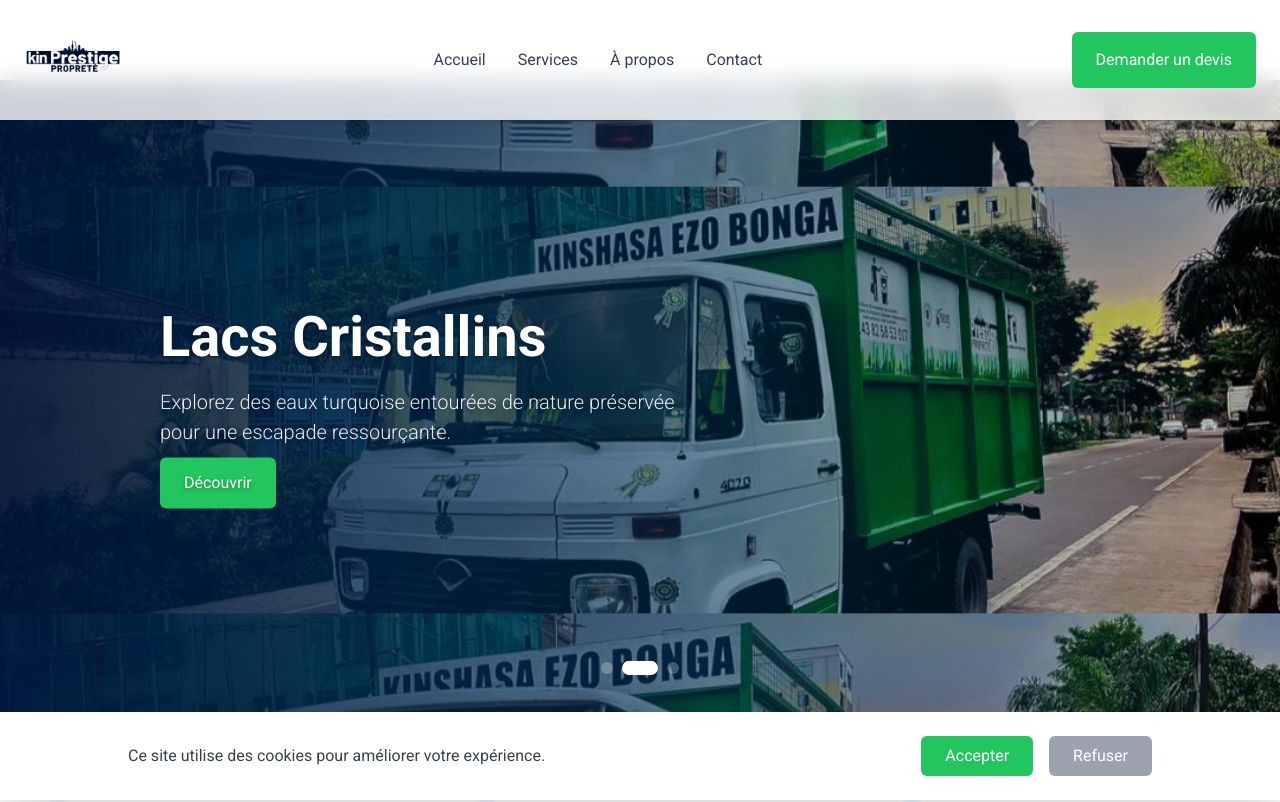
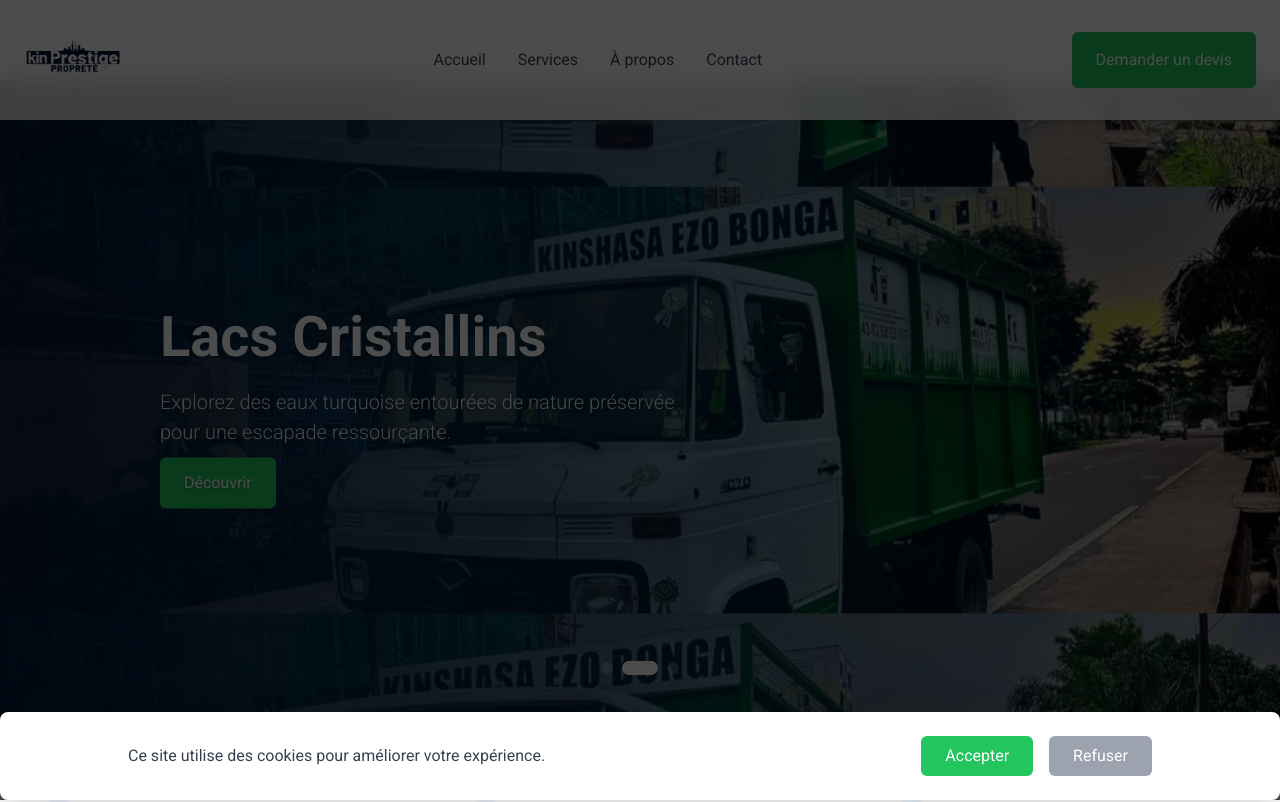
Before and after one commit to Michee-kolony/kinprestige, an Angular app: page /kinprestige/home in a window 1280 px wide. Shown: the top 802 px of the page. Built offline with nearby package versions, Linux system fonts and the light colour scheme.

Commit message:
mises à jour datas

```diff
--- a/src/app/client/home/home.component.html
+++ b/src/app/client/home/home.component.html
@@ -596,30 +596,3 @@
     </div>
   </div>
 </section>
-
-
-<div *ngIf="showCookieModal"
-     class="fixed bottom-0 left-0 w-full bg-white shadow-lg p-6 z-50">
-
-  <div class="max-w-5xl mx-auto flex flex-col md:flex-row items-center justify-between gap-4">
-
-    <p class="text-gray-700">
-      Ce site utilise des cookies pour améliorer votre expérience.
-    </p>
-
-    <div class="flex gap-3">
-      <button
-        (click)="acceptCookies()"
-        class="bg-green-500 text-white px-4 py-2 rounded">
-        Accepter
-      </button>
-
-      <button
-        (click)="refuseCookies()"
-        class="bg-gray-400 text-white px-4 py-2 rounded">
-        Refuser
-      </button>
-    </div>
-
-  </div>
-</div>
--- a/src/app/client/home/home.component.ts
+++ b/src/app/client/home/home.component.ts
@@ -43,26 +43,8 @@
     );
   }
 
-  showCookieModal = false;
-
-ngOnInit() {
-
-  const consent = localStorage.getItem('cookieConsent');
-
-  if (!consent) {
-    this.showCookieModal = true;
-  }
+ngOnInit(): void {
 
 }
 
-acceptCookies() {
-  localStorage.setItem('cookieConsent', 'accepted');
-  this.showCookieModal = false;
 }
-
-refuseCookies() {
-  localStorage.setItem('cookieConsent', 'refused');
-  this.showCookieModal = false;
-}
-
-}
--- a/src/app/client/kinprestige/kinprestige.component.html
+++ b/src/app/client/kinprestige/kinprestige.component.html
@@ -3,3 +3,34 @@
 <router-outlet></router-outlet>
 <app-footer></app-footer>
 </div>
+
+
+<div *ngIf="showCookieModal"
+     class="fixed bottom-0 left-0 w-full bg-white shadow-lg p-6 z-50 rounded-lg">
+
+  <div class="max-w-5xl mx-auto flex flex-col md:flex-row items-center justify-between gap-4">
+
+    <p class="text-gray-700">
+      Ce site utilise des cookies pour améliorer votre expérience.
+    </p>
+
+    <div class="flex gap-3">
+      <button
+        (click)="acceptCookies()"
+        class="bg-green-500 text-white px-4 py-2 rounded">
+        Accepter
+      </button>
+
+      <button
+        (click)="refuseCookies()"
+        class="bg-gray-400 text-white px-4 py-2 rounded">
+        Refuser
+      </button>
+    </div>
+
+  </div>
+</div>
+
+<div *ngIf="showCookieModal" class="fixed bg-black/70 top-0 bottom-0 left-0 right-0 z-40">
+
+</div>
--- a/src/app/client/kinprestige/kinprestige.component.ts
+++ b/src/app/client/kinprestige/kinprestige.component.ts
@@ -1,10 +1,33 @@
-import { Component } from '@angular/core';
+import { Component, OnInit } from '@angular/core';
 
 @Component({
   selector: 'app-kinprestige',
   templateUrl: './kinprestige.component.html',
   styleUrl: './kinprestige.component.css'
 })
-export class KinprestigeComponent {
+export class KinprestigeComponent implements OnInit {
+
+
+  showCookieModal = false;
+
+  ngOnInit() {
+
+    const consent = localStorage.getItem('cookieConsent');
+
+    if (!consent) {
+      this.showCookieModal = true;
+    }
+
+  }
+
+  acceptCookies() {
+    localStorage.setItem('cookieConsent', 'accepted');
+    this.showCookieModal = false;
+  }
+
+  refuseCookies() {
+    localStorage.setItem('cookieConsent', 'refused');
+    this.showCookieModal = false;
+  }
 
 }
--- a/src/app/client/navbar/navbar.component.html
+++ b/src/app/client/navbar/navbar.component.html
@@ -1,5 +1,5 @@
 <!-- navbar.component.html -->
-<nav class="fixed top-0 left-0 right-0 z-50 transition-all duration-300 bg-white/80 backdrop-blur-md shadow-sm"
+<nav class="fixed top-0 left-0 right-0 z-40 transition-all duration-300 bg-white/80 backdrop-blur-md shadow-sm"
      [class.scrolled]="isScrolled"
      [class.py-4]="!isScrolled"
      [class.py-2]="isScrolled">
```
